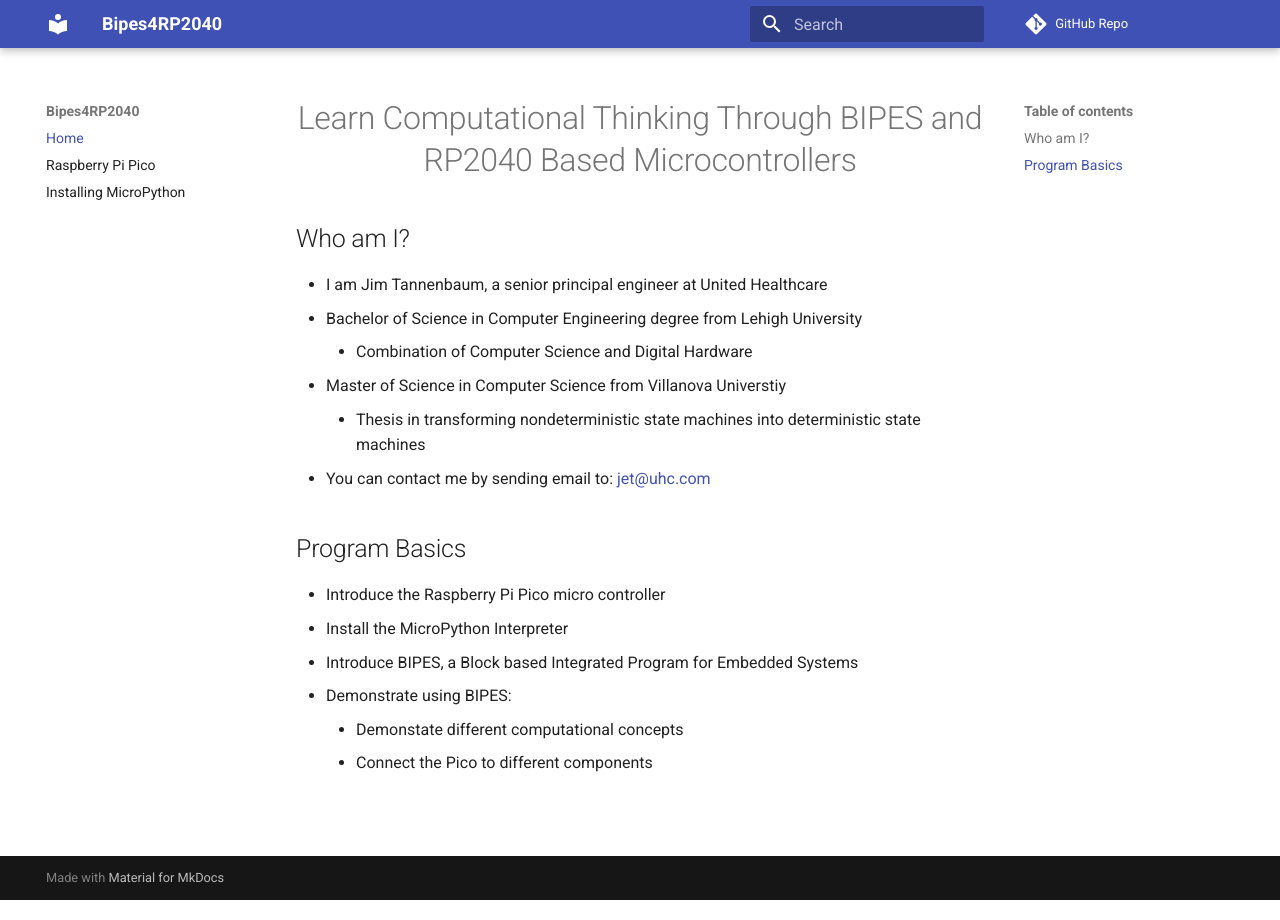
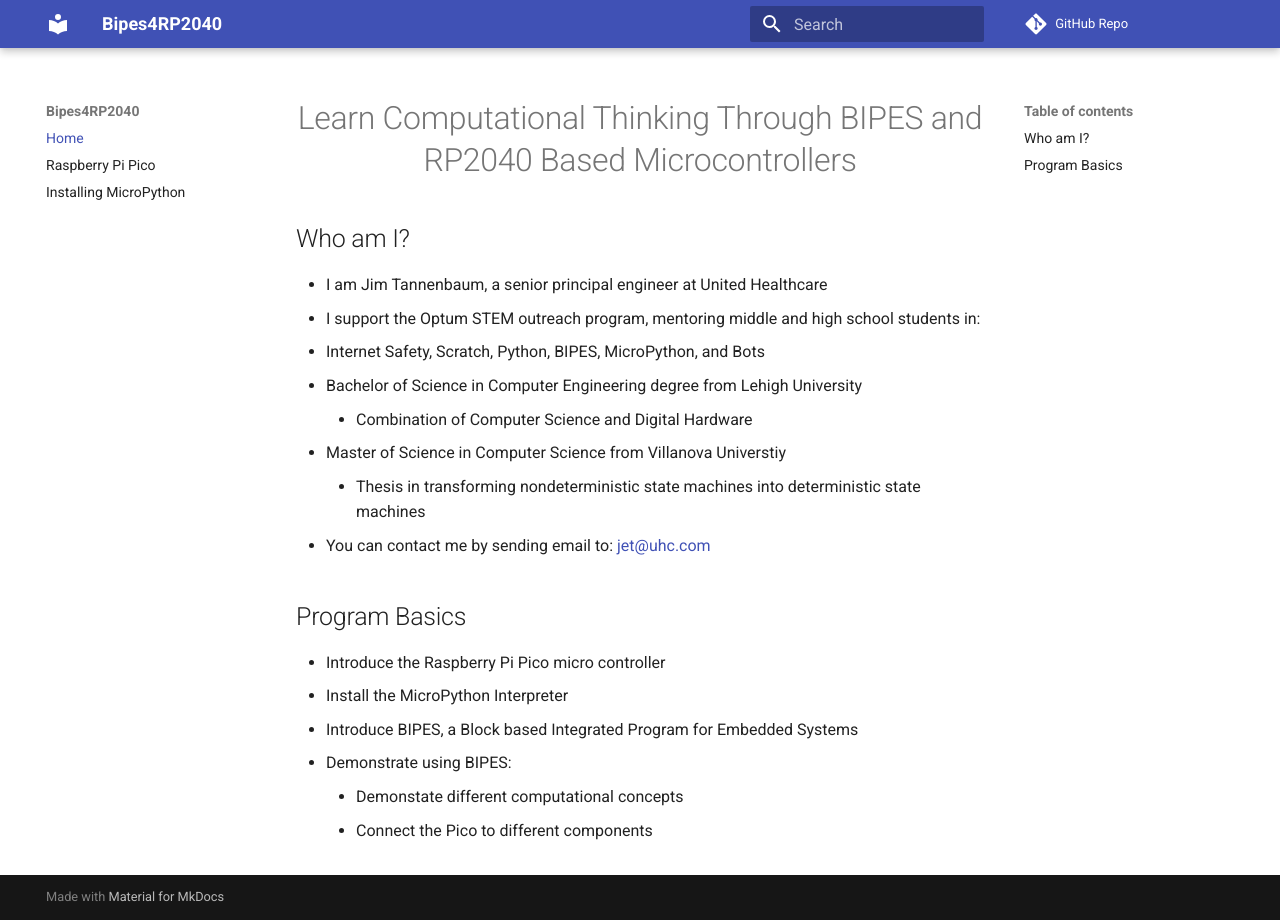
Before and after one commit to jetannenbaum/Bipes4RP2040, an MkDocs documentation site: the page built from docs/index.md, in a window 1280 px wide. Built offline with MkDocs 1.6.1 and Material for MkDocs 9.7.7, drawn with Linux system fonts in a browser that asks for light colours; comment, search, counter and statistics services are not loaded.

Commit message:
Update index.md

```diff
--- a/docs/index.md
+++ b/docs/index.md
@@ -4,6 +4,8 @@
 ## Who am I?
 
 * I am Jim Tannenbaum, a senior principal engineer at United Healthcare
+* I support the Optum STEM outreach program, mentoring middle and high school students in:
+   * Internet Safety, Scratch, Python, BIPES, MicroPython, and Bots
 * Bachelor of Science in Computer Engineering degree from Lehigh University
     * Combination of Computer Science and Digital Hardware
 * Master of Science in Computer Science from Villanova Universtiy
```
